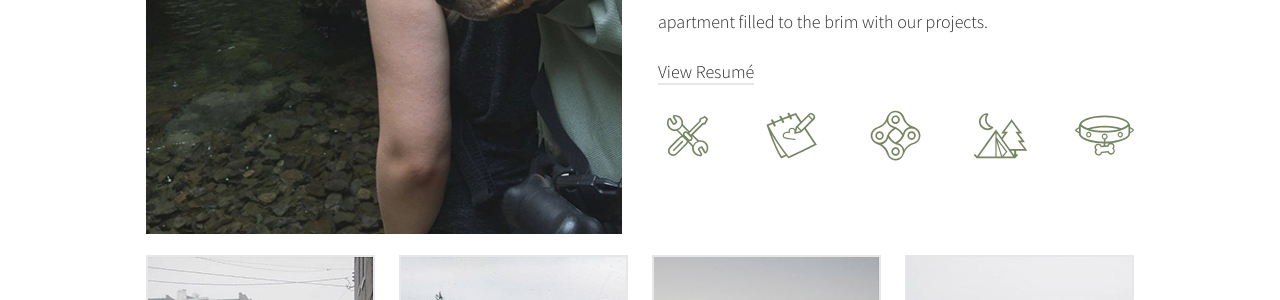
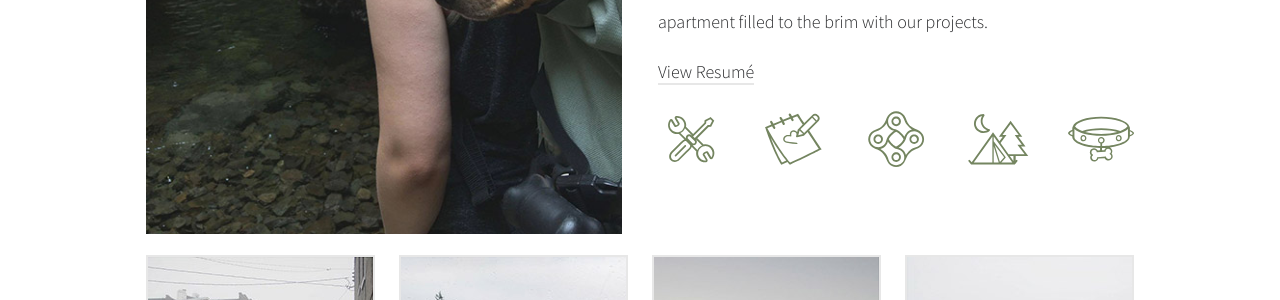
Before and after one commit to okay-cade/okay-cade.github.io, a Jekyll site: the page built from index.md, in a window 1280 px wide and 900 px high, scrolled down 2803 px. Shown: the part 150-450 px from the top of the window. Built offline with Jekyll 4.4.1, drawn with Linux system fonts in a browser that asks for light colours.

Commit message:
less margin

```diff
--- a/_sass/_main.scss
+++ b/_sass/_main.scss
@@ -100,7 +100,7 @@
   }
   &__item {
     cursor: pointer;
-    margin-right: 2.5em;
+    margin-right: 2em;
     position: relative;
     text-align: center;
     &:last-of-type {
```
